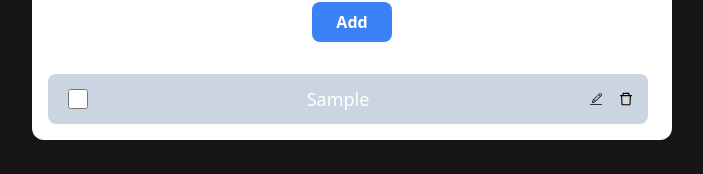
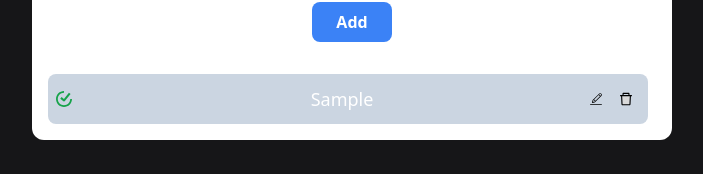
Before and after one commit to Manjil00/CODSOFT_Task2-React-_ManjilMaharjan, a React (Create React App) app: page / in a window 1280 px wide. Both pictures are taken after typing "Sample" into the empty fields and a click on the button "Add". Shown: the part 369-543 px from the top of the page, without its empty margins (288-991 px from the left). Built offline with nearby package versions, Linux system fonts and the light colour scheme.

Commit message:
another way checkbox working

```diff
--- a/src/App.js
+++ b/src/App.js
@@ -3,44 +3,41 @@ import React, { useState } from "react";
 //ICONS
 import { CiEdit } from "react-icons/ci";
 import { AiTwotoneDelete } from "react-icons/ai";
-
+import { SiTicktick } from "react-icons/si";
 
 function App() {
 
-const [inputdata,setInputdata]=useState('');
-const [todoarr,setTodoarr]=useState([]);
+  const [inputdata, setInputdata] = useState('');
+  const [todoarr, setTodoarr] = useState([]);
 
   // Editing
-const [toggle,setToggle]=useState(false);
-const [curIndex,setCurIndex]=useState(null);
+  const [toggle, setToggle] = useState(false);
+  const [curIndex, setCurIndex] = useState(null);
 
-//checkbox
-const [checked,setChecked]=useState([]);
-
-
-const handleAdd=()=>{
-    if(inputdata.trim()){
-      setTodoarr([...todoarr, inputdata]);
+  const handleAdd = () => {
+    if (inputdata.trim()) {
       setInputdata('');
-      setChecked([...checked, false]);
+      setTodoarr([...todoarr, { text: inputdata, isGreen: false }]);
     }
   }
-const handleDelete=(id)=>{
-  const updateditems= todoarr.filter((item,index)=>{
-    return index!== id;
+
+  const handleDelete = (id) => {
+    const updateditems = todoarr.filter((item, index) => {
+      return index !== id;
     });
     setTodoarr(updateditems);
   }
 
-const handleEdit=(index)=>{
-  setInputdata(todoarr[index]);
+  const handleEdit = (index) => {
+    setInputdata(todoarr[index].text);
     setToggle(true);
     setCurIndex(index);
   }
+
   const handleSaveEdit = () => {
     if (toggle) {
       const editedItems = todoarr.map((item, index) =>
-      index === curIndex ? inputdata : item
+        index === curIndex ? { ...item, text: inputdata } : item
       );
       setTodoarr(editedItems);
       setToggle(false);
@@ -49,58 +46,53 @@ const handleSaveEdit = () => {
     }
   };
 
-const handleCheckbox = (index) => {
-  setChecked((prevChecked) => {
-    const updatedChecked = [...prevChecked];
-    updatedChecked[index] = !updatedChecked[index]; // Toggle checked state
-    return updatedChecked;
-  });
+  const handleCheck = (index) => {
+    const updatedItems = todoarr.map((item, i) =>
+      i === index ? { ...item, isGreen: !item.isGreen } : item
+    );
+    setTodoarr(updatedItems);
   };
-
 
   return (
     <div className="AppMaincontainer w-full h-[100vh] flex justify-center items-center bg-bgcolor">
       <div className="TodoContainer w-[50%] h-auto bg-white rounded-xl p-4">
         <div className="inputs flex flex-col justify-center items-center gap-5">
-            <input onChange={(e)=>setInputdata(e.target.value)}
+          <input onChange={(e) => setInputdata(e.target.value)}
             value={inputdata}
-            type="text" className="border-2 border-black w-full p-2 rounded-lg" placeholder="Add Todo List"/>
+            type="text" className="border-2 border-black w-full p-2 rounded-lg" placeholder="Add Todo List" />
           {
-              toggle ?<button onClick={handleSaveEdit}
+            toggle ?
+              <button onClick={handleSaveEdit}
                 className="h-[40px] w-[80px] bg-blue-500 text-white font-bold text-center rounded-lg">Save Edit</button>
               : <button onClick={handleAdd}
                 className="h-[40px] w-[80px] bg-blue-500 text-white font-bold text-center rounded-lg">Add</button>
           }
-
         </div>
 
-          <div className="List w-[600px] h-auto rounded-lg flex flex-col justify-start   items-center gap-5 mt-8">
+        <div className="List w-[600px] h-auto rounded-lg flex flex-col justify-start items-center gap-5 mt-8">
           {
-              todoarr.map((item,index)=>{
-                const isChecked=checked[index];
+            todoarr.map((item, index) => {
               return (
                 <div key={index}
-                  className={`list1 flex justify-between items-center gap-5 h-[50px] w-full bg-slate-300 rounded-lg
-                  ${isChecked ? "bg-green-400": "bg-slate-300"}`}>
+                  className={`list1 flex justify-between items-center gap-5 h-[50px] w-full rounded-lg
+                  ${item.isGreen ? "bg-green-400" : "bg-slate-300"}`}>
 
-                  <input  onChange={()=>handleCheckbox(index)}
-                          checked={isChecked}
+                  <button onClick={() => handleCheck(index)}
+                    className="text-green-600 h-[40px] w-[40px] ml-2">
+                    <SiTicktick />
+                  </button>
 
-                  type="checkbox" className="h-[20px] w-[20px] ml-5" ></input>
-                  <h1 className="font-sans text-xs md:text-lg break-words text-white h-auto">{item}</h1>
+                  <h1 className="font-sans text-xs md:text-lg break-words text-white h-auto">{item.text}</h1>
                   <div className="btn flex justify-end items-centergap-3 h-auto w-auto ">
-                        <button key={item}
-                        onClick={()=>handleEdit(index)}
+                    <button onClick={() => handleEdit(index)}
                       className="edit h-[30px] w-[30px]"><CiEdit /></button>
-                        <button key={index}
-                        onClick={()=>handleDelete(index)}
+                    <button onClick={() => handleDelete(index)}
                       className="edit h-[30px] w-[30px]"><AiTwotoneDelete /></button>
                   </div>
                 </div>
               )
             })}
         </div>
-
       </div>
     </div>
   );
```
Lines whose indentation alone changed are shown as unchanged.
